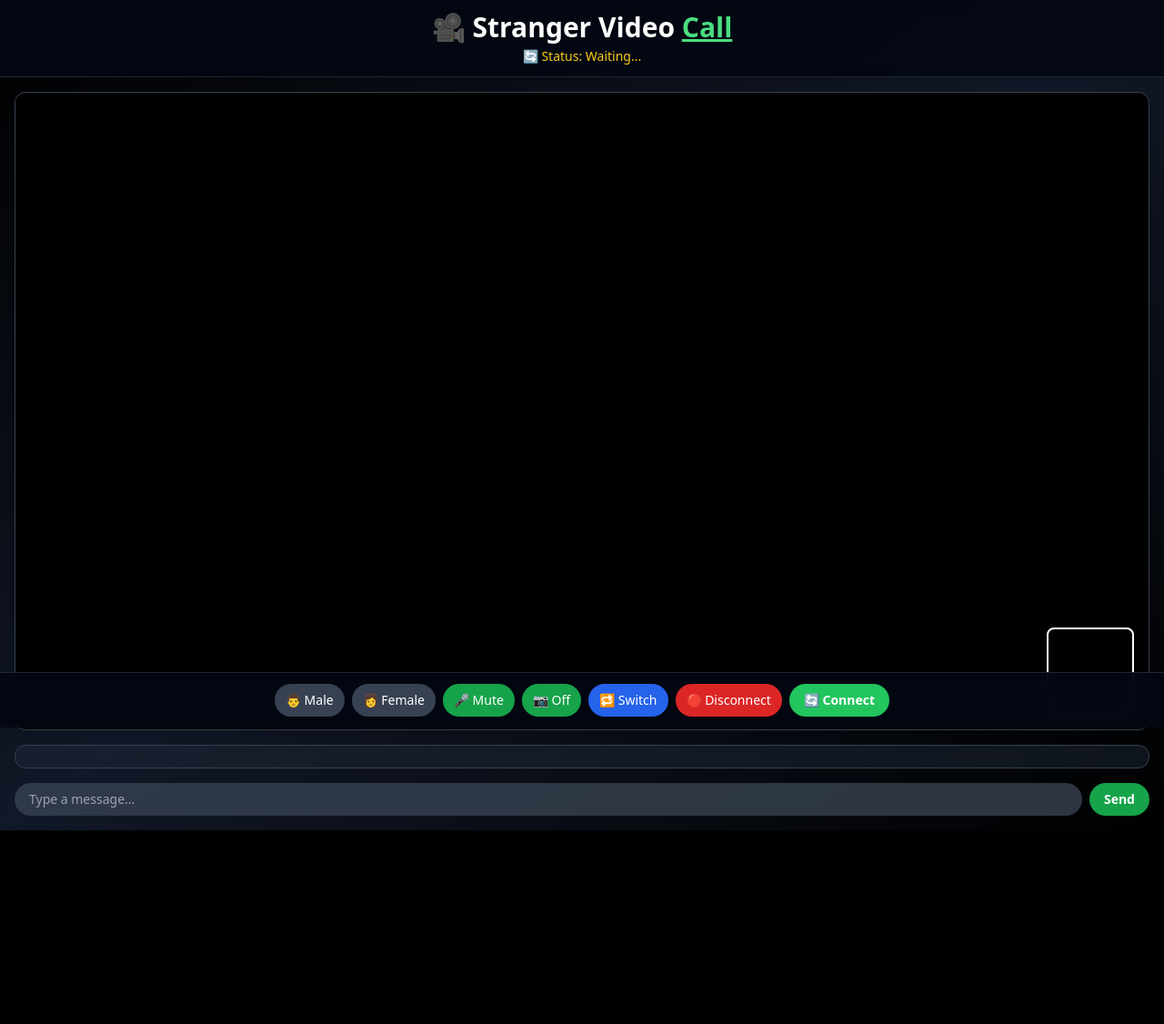
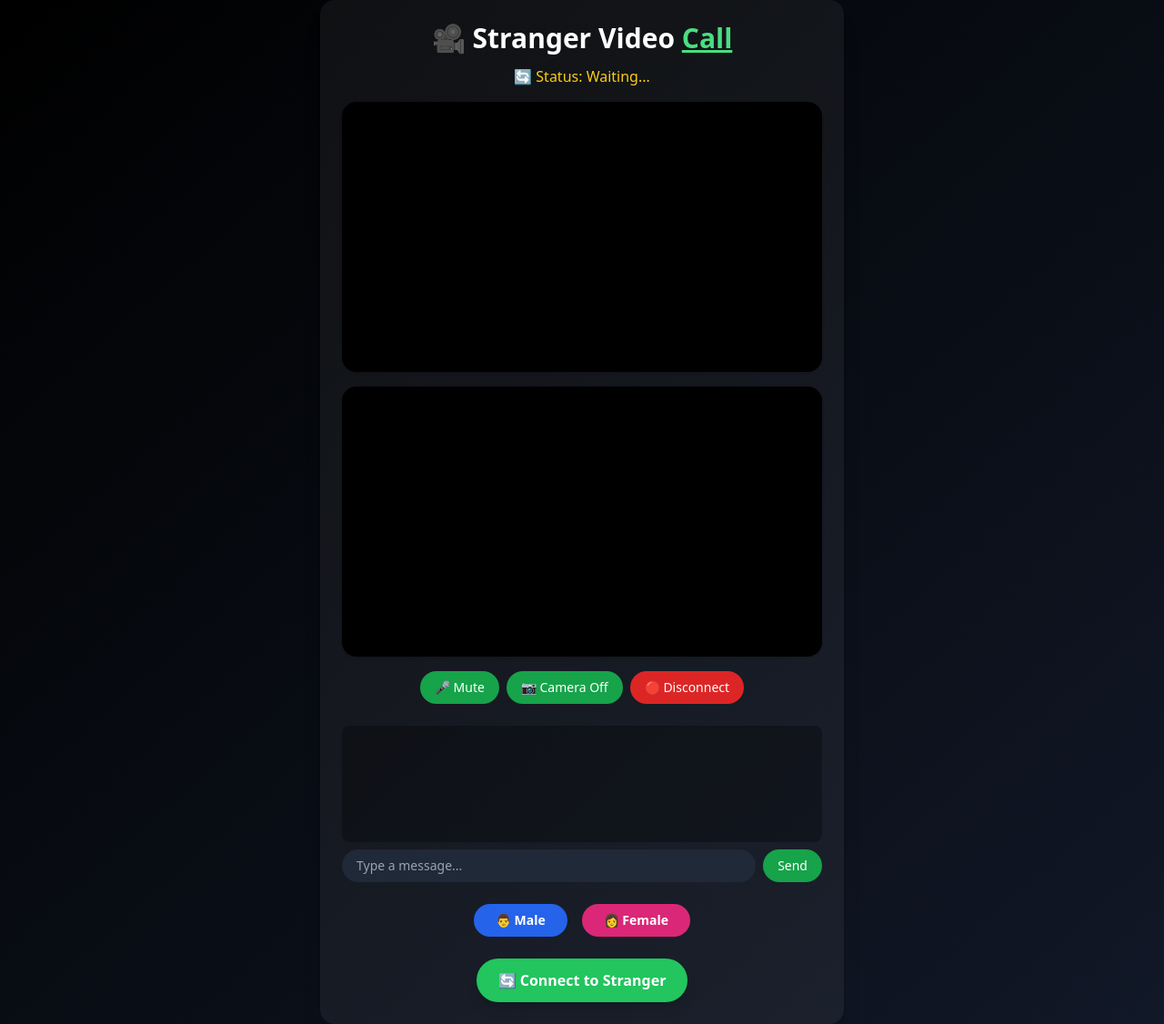
Before and after one commit to Adarshlumi/CHAT_KERALA, a Flask app: page / in a window 1280 px wide. Shown: the whole page at 91% size. Before the commit the page ends 913 px from the top, so only its background shows below. Run offline with Flask 3, Linux system fonts and the light colour scheme; some libraries are stand-ins or nearby versions.

Commit message:
Update index.html

```diff
--- a/templates/index.html
+++ b/templates/index.html
@@ -4,79 +4,76 @@
   <meta charset="UTF-8" />
   <meta name="viewport" content="width=device-width, initial-scale=1.0" />
   <title>Stranger Video Chat</title>
-  <link rel="manifest" href="/manifest.json" />
+
+  <!-- PWA Support -->
+  <link rel="manifest" href="/manifest.json">
   <meta name="theme-color" content="#1db954" />
-  <link rel="apple-touch-icon" href="/icons/icon-192.png" />
+  <link rel="apple-touch-icon" href="/icons/icon-192.png">
+
+  <!-- Tailwind CSS -->
   <script src="https://cdn.tailwindcss.com"></script>
+
   <style>
-    html { -webkit-tap-highlight-color: transparent; }
-    video { background-color: black; }
+    video {
+      border-radius: 1rem;
+      background-color: black;
+    }
+    #chatMessages {
+      max-height: 150px;
+      overflow-y: auto;
+    }
+    #loader {
+      backdrop-filter: blur(4px);
+    }
   </style>
 </head>
-<body class="bg-gradient-to-br from-black via-gray-900 to-black text-white min-h-screen flex flex-col">
+
+<body class="bg-gradient-to-br from-black to-gray-900 text-white min-h-screen flex items-center justify-center px-4">
 
   <!-- Loader -->
-  <div id="loader" class="fixed inset-0 bg-black/80 backdrop-blur-md flex flex-col items-center justify-center z-50 hidden">
+  <div id="loader" class="fixed inset-0 bg-black bg-opacity-70 flex flex-col items-center justify-center z-50 hidden">
     <div class="w-12 h-12 border-4 border-green-500 border-dashed rounded-full animate-spin mb-4"></div>
-    <p class="text-lg font-medium">Finding a stranger...</p>
+    <p class="text-lg">Finding a stranger...</p>
   </div>
 
-  <!-- Header -->
-  <header class="sticky top-0 z-40 bg-gray-950/90 backdrop-blur border-b border-gray-800 px-4 py-3 text-center shadow-md">
-    <h1 class="text-2xl sm:text-3xl font-bold">🎥 Stranger Video <a href="/admin" class="underline text-green-400 hover:text-green-300">Call</a></h1>
-    <p id="statusBar" class="text-yellow-400 text-sm mt-1">🔄 Status: Waiting...</p>
-  </header>
+  <!-- Main Container -->
+  <div class="w-full max-w-xl bg-white bg-opacity-5 p-6 rounded-2xl shadow-xl flex flex-col items-center">
+    <h1 class="text-3xl font-bold mb-3 text-center">🎥 Stranger Video <a href="/admin" class="underline text-green-400 hover:text-green-300">Call</a></h1>
+    <p id="statusBar" class="text-yellow-400 font-medium mb-4">🔄 Status: Waiting...</p>
 
-  <!-- Main -->
-  <main class="flex-1 p-4 space-y-4">
-    <!-- Remote Video -->
-    <div class="relative w-full aspect-video overflow-hidden rounded-xl border border-gray-700 shadow-lg">
-      <video id="remoteVideo" autoplay playsinline class="w-full h-full object-cover rounded-xl"></video>
-      <!-- Local Video -->
-      <video id="localVideo" autoplay muted playsinline
-        class="absolute bottom-4 right-4 w-20 h-20 sm:w-24 sm:h-24 rounded-lg border-2 border-white shadow-md object-cover z-10">
-      </video>
+    <!-- Video Area -->
+    <div id="videos" class="flex flex-col gap-4 w-full">
+      <video id="localVideo" autoplay muted playsinline class="w-full aspect-video shadow"></video>
+      <video id="remoteVideo" autoplay playsinline class="w-full aspect-video shadow"></video>
     </div>
 
-    <!-- Chat Messages -->
-    <section class="bg-gray-800/50 backdrop-blur-md rounded-xl border border-gray-700 p-3 space-y-2 max-h-[30vh] overflow-y-auto text-sm scroll-smooth" id="chatMessages"></section>
+    <!-- Controls -->
+    <div class="flex gap-2 mt-4 flex-wrap justify-center">
+      <button onclick="toggleMic()" id="micBtn" class="bg-green-600 hover:bg-green-500 px-4 py-2 rounded-full text-xs sm:text-sm">🎤 Mute</button>
+      <button onclick="toggleCam()" id="camBtn" class="bg-green-600 hover:bg-green-500 px-4 py-2 rounded-full text-xs sm:text-sm">📷 Camera Off</button>
+      <button onclick="disconnectCall()" class="bg-red-600 hover:bg-red-500 px-4 py-2 rounded-full text-xs sm:text-sm">🔴 Disconnect</button>
+    </div>
 
-    <!-- Chat Input -->
-    <div class="flex flex-col sm:flex-row gap-2">
-      <input id="chatInput" type="text" placeholder="Type a message..."
-        class="w-full bg-gray-700/80 px-4 py-2 rounded-full text-xs sm:text-sm text-white placeholder-gray-400 focus:outline-none focus:ring-2 focus:ring-green-500 transition" />
-      <button onclick="sendMessage()"
-        class="bg-green-600 hover:bg-green-500 px-4 py-2 rounded-full text-xs sm:text-sm font-semibold transition whitespace-nowrap w-full sm:w-auto">
-        Send
-      </button>
+    <!-- Chat -->
+    <div class="w-full mt-6">
+      <div id="chatMessages" class="bg-black bg-opacity-30 p-3 rounded-lg h-32 text-sm space-y-2 mb-2"></div>
+      <div class="flex gap-2">
+        <input type="text" id="chatInput" placeholder="Type a message..." class="flex-1 bg-gray-800 px-4 py-2 rounded-full focus:outline-none text-sm" />
+        <button onclick="sendMessage()" class="bg-green-600 hover:bg-green-500 px-4 py-2 rounded-full text-sm">Send</button>
+      </div>
     </div>
-  </main>
 
-  <!-- Footer Buttons -->
-  <footer class="fixed bottom-0 inset-x-0 bg-gray-950/90 backdrop-blur border-t border-gray-800 shadow-inner p-3 z-50">
-    <div class="flex flex-wrap gap-2 justify-center sm:justify-center">
+    <!-- Gender Selection Buttons -->
+    <div class="flex gap-4 mt-6">
+      <button class="bg-blue-600 hover:bg-blue-500 px-6 py-2 rounded-full text-sm font-semibold">👨 Male</button>
+      <button class="bg-pink-600 hover:bg-pink-500 px-6 py-2 rounded-full text-sm font-semibold">👩 Female</button>
+    </div>
 
-      <!-- Gender Buttons -->
-      <div class="flex gap-2">
-        <button onclick="selectGender('male')" id="maleBtn" class="bg-gray-700 px-3 py-1.5 rounded-full text-xs sm:text-sm">👨 Male</button>
-        <button onclick="selectGender('female')" id="femaleBtn" class="bg-gray-700 px-3 py-1.5 rounded-full text-xs sm:text-sm">👩 Female</button>
-      </div>
-
-      <!-- Action Buttons -->
-      <button onclick="toggleMic()" id="micBtn"
-        class="bg-green-600 hover:bg-green-500 px-3 py-1.5 rounded-full text-xs sm:text-sm">🎤 Mute</button>
-      <button onclick="toggleCam()" id="camBtn"
-        class="bg-green-600 hover:bg-green-500 px-3 py-1.5 rounded-full text-xs sm:text-sm">📷 Off</button>
-      <button onclick="switchCamera()" id="switchCamBtn"
-        class="bg-blue-600 hover:bg-blue-500 px-3 py-1.5 rounded-full text-xs sm:text-sm">🔁 Switch</button>
-      <button onclick="disconnectCall()"
-        class="bg-red-600 hover:bg-red-500 px-3 py-1.5 rounded-full text-xs sm:text-sm">🔴 Disconnect</button>
-      <button id="stopFindingBtn"
-        class="bg-yellow-600 hover:bg-yellow-500 px-3 py-1.5 rounded-full text-xs sm:text-sm hidden">⛔ Stop</button>
-      <button onclick="findStranger()"
-        class="bg-green-500 hover:bg-green-600 px-4 py-2 rounded-full text-xs sm:text-sm font-semibold">🔄 Connect</button>
-    </div>
-  </footer>
+    <!-- Connect Button -->
+    <button onclick="findStranger()" class="mt-6 bg-green-500 hover:bg-green-600 px-6 py-3 rounded-full text-base font-semibold shadow-lg">
+      🔄 Connect to Stranger
+    </button>
+  </div>
 
   <!-- Scripts -->
   <script src="https://cdn.socket.io/4.3.2/socket.io.min.js"></script>
@@ -93,65 +90,25 @@
     const statusBar = document.getElementById('statusBar');
     const micBtn = document.getElementById('micBtn');
     const camBtn = document.getElementById('camBtn');
-    const stopFindingBtn = document.getElementById('stopFindingBtn');
 
     let isMicOn = true, isCamOn = true;
-    let currentFacingMode = 'user'; // front cam
-    let selectedGender = ''; // 'male' or 'female'
 
     function updateStatus(msg, color = "text-yellow-400") {
       statusBar.textContent = `🔄 Status: ${msg}`;
-      statusBar.className = `text-sm ${color}`;
-    }
-
-    function selectGender(gender) {
-      selectedGender = gender;
-      document.getElementById('maleBtn').classList.remove('bg-green-600', 'text-white');
-      document.getElementById('femaleBtn').classList.remove('bg-green-600', 'text-white');
-
-      const selectedBtn = gender === 'male' ? 'maleBtn' : 'femaleBtn';
-      document.getElementById(selectedBtn).classList.add('bg-green-600', 'text-white');
+      statusBar.className = `font-medium mb-4 ${color}`;
     }
 
     async function getMedia() {
-      if (localStream) {
-        localStream.getTracks().forEach(track => track.stop());
-      }
-
-      localStream = await navigator.mediaDevices.getUserMedia({
-        video: { facingMode: currentFacingMode },
-        audio: true
-      });
-
+      localStream = await navigator.mediaDevices.getUserMedia({ video: true, audio: true });
       localVideo.srcObject = localStream;
-
-      if (peerConnection) {
-        const videoTrack = localStream.getVideoTracks()[0];
-        const audioTrack = localStream.getAudioTracks()[0];
-        const senders = peerConnection.getSenders();
-
-        if (videoTrack && senders[0]) senders[0].replaceTrack(videoTrack);
-        if (audioTrack && senders[1]) senders[1].replaceTrack(audioTrack);
-      }
-    }
-
-    async function switchCamera() {
-      currentFacingMode = currentFacingMode === 'user' ? 'environment' : 'user';
-      await getMedia();
     }
 
     async function findStranger() {
-      if (!selectedGender) {
-        alert("Please select your gender before connecting.");
-        return;
-      }
-
       chatMessages.innerHTML = '';
       loader.classList.remove("hidden");
-      stopFindingBtn.classList.remove("hidden");
       updateStatus("Searching...");
       await getMedia();
-      socket.emit('find_stranger', { gender: selectedGender });
+      socket.emit('find_stranger');
     }
 
     function sendMessage() {
@@ -178,7 +135,7 @@
     function toggleCam() {
       isCamOn = !isCamOn;
       localStream.getVideoTracks().forEach(t => t.enabled = isCamOn);
-      camBtn.textContent = isCamOn ? "📷 Off" : "📵 On";
+      camBtn.textContent = isCamOn ? "📷 Camera Off" : "📵 Camera On";
     }
 
     function disconnectCall() {
@@ -186,18 +143,12 @@
         peerConnection.close();
         peerConnection = null;
         remoteVideo.srcObject = null;
-        updateStatus("Disconnected", "text-red-400");
+        updateStatus("Disconnected.", "text-red-400");
       }
     }
 
-    stopFindingBtn.addEventListener('click', () => {
-      socket.emit('stop_finding');
-      stopFindingBtn.classList.add('hidden');
-    });
-
     socket.on('stranger_found', async (isCaller) => {
       loader.classList.add("hidden");
-      stopFindingBtn.classList.add('hidden');
       updateStatus("Connected ✅", "text-green-400");
 
       peerConnection = new RTCPeerConnection(config);
@@ -236,8 +187,13 @@
       updateStatus("Stranger disconnected", "text-red-400");
     });
 
-    socket.on('show_alarm', () => window.location.href = '/ashore');
-    socket.on('hide_alarm', () => window.location.href = '/');
+    socket.on('show_alarm', () => {
+      window.location.href = '/ashore';
+    });
+
+    socket.on('hide_alarm', () => {
+      window.location.href = '/';
+    });
 
     if ('serviceWorker' in navigator) {
       navigator.serviceWorker.register('/service-worker.js')
```
